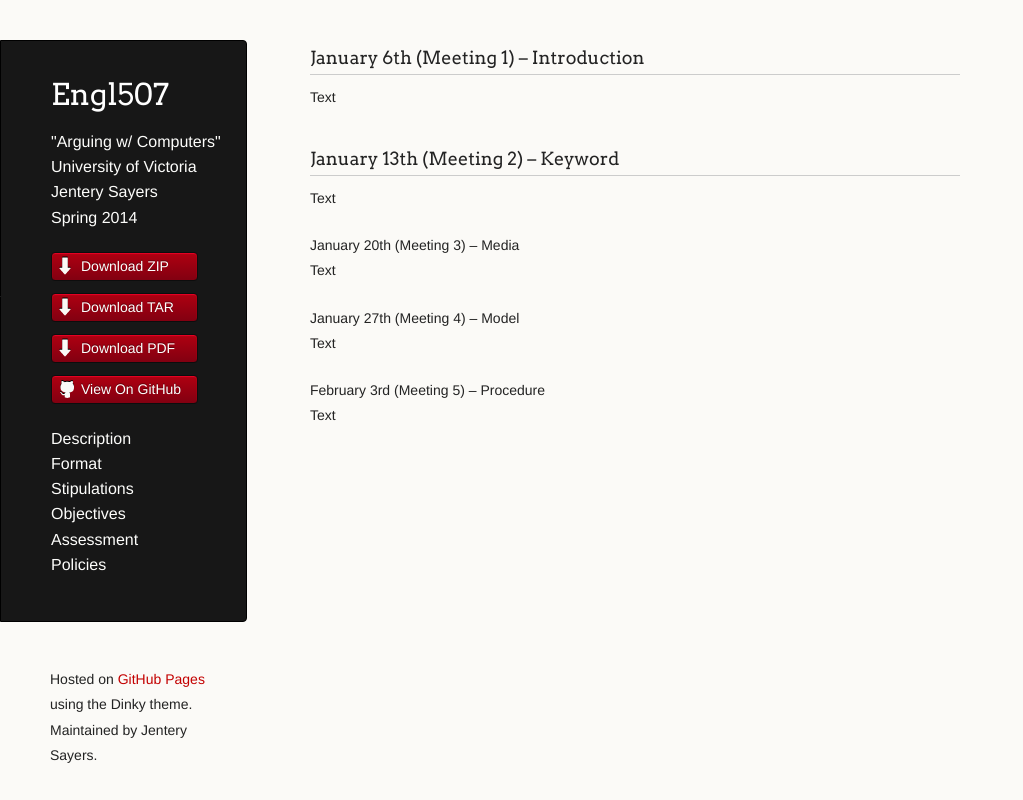
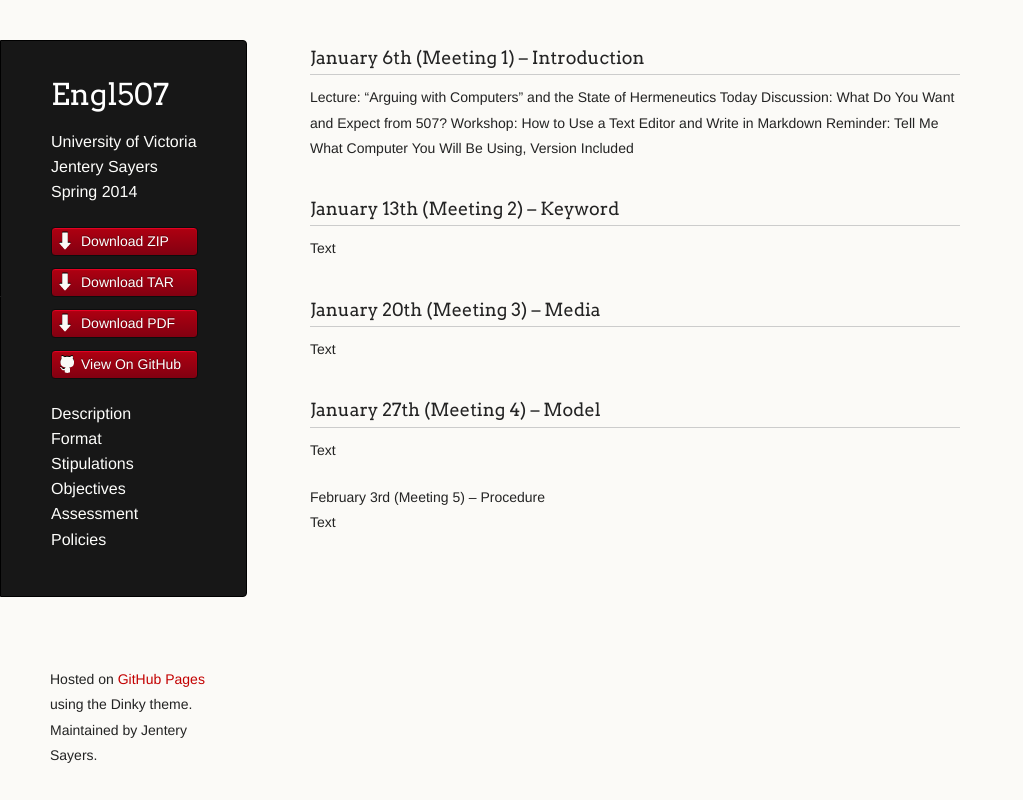
Before and after one commit to uvicmakerlab/507, a plain HTML site: page index.html in a window 1280 px wide. Shown: the whole page, without its empty margins (0-1023 px from the left). Drawn offline with Linux system fonts and the light colour scheme.

Commit message:
Update index.html

```diff
--- a/index.html
+++ b/index.html
@@ -17,7 +17,7 @@
     <div class="wrapper">
       <header>
         <h1 class="header">Engl507</h1>
-        <p class="header">"Arguing w/ Computers"<br>University of Victoria<br>Jentery Sayers<br>Spring 2014</p>
+        <p class="header">University of Victoria<br>Jentery Sayers<br>Spring 2014</p>
 
         <ul>
           <li class="download"><a class="buttons" href="https://github.com/uvicmakerlab/507/zipball/master">Download ZIP</a></li>
@@ -34,16 +34,22 @@
         <h3>
 <a name="week1" class="anchor" href="#week1"><span class="octicon octicon-link"></span></a>January 6th (Meeting 1) – Introduction</h3>
 
-<p>Text</p>
+<p>Lecture: 		“Arguing with Computers” and the State of Hermeneutics Today
+Discussion: 		What Do You Want and Expect from 507?
+Workshop: 		How to Use a Text Editor and Write in Markdown
+Reminder: 		Tell Me What Computer You Will Be Using, Version Included
+</p>
 	  <h3>
 <a name="week2" class="anchor" href="#week2"><span class="octicon octicon-link"></span></a>January 13th (Meeting 2) – Keyword</h3>
 
 <p>Text</p>
 
+<h3>
 <a name="week3" class="anchor" href="#week3"><span class="octicon octicon-link"></span></a>January 20th (Meeting 3) – Media</h3>
 
 <p>Text</p>
 
+<h3>
 <a name="week4" class="anchor" href="#week4"><span class="octicon octicon-link"></span></a>January 27th (Meeting 4) – Model</h3>
 
 <p>Text</p>
```
